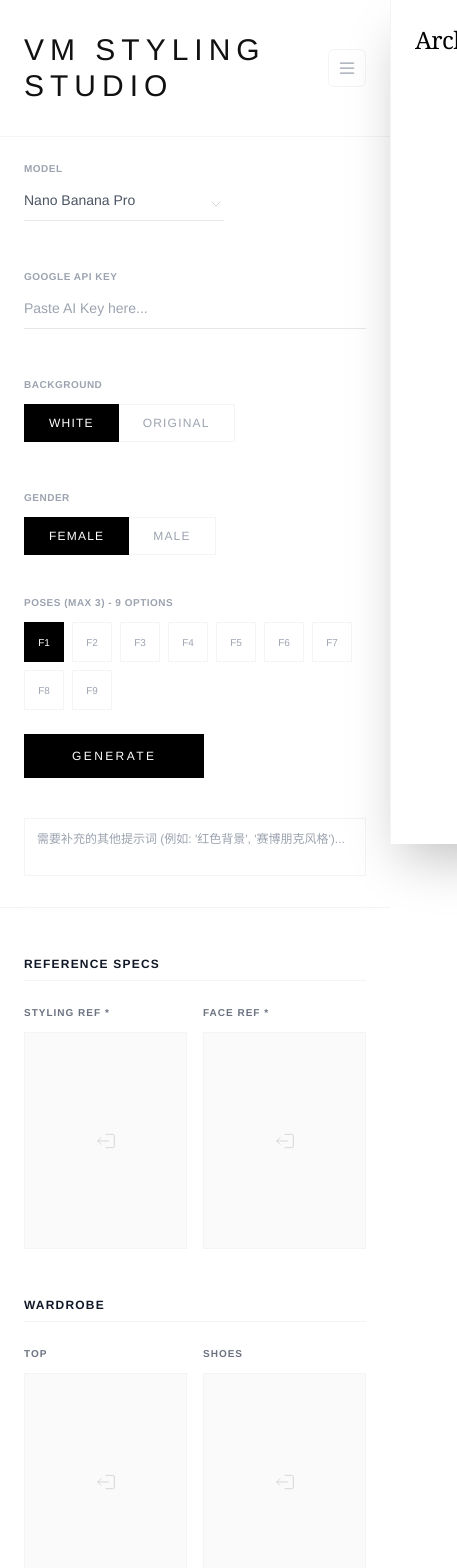
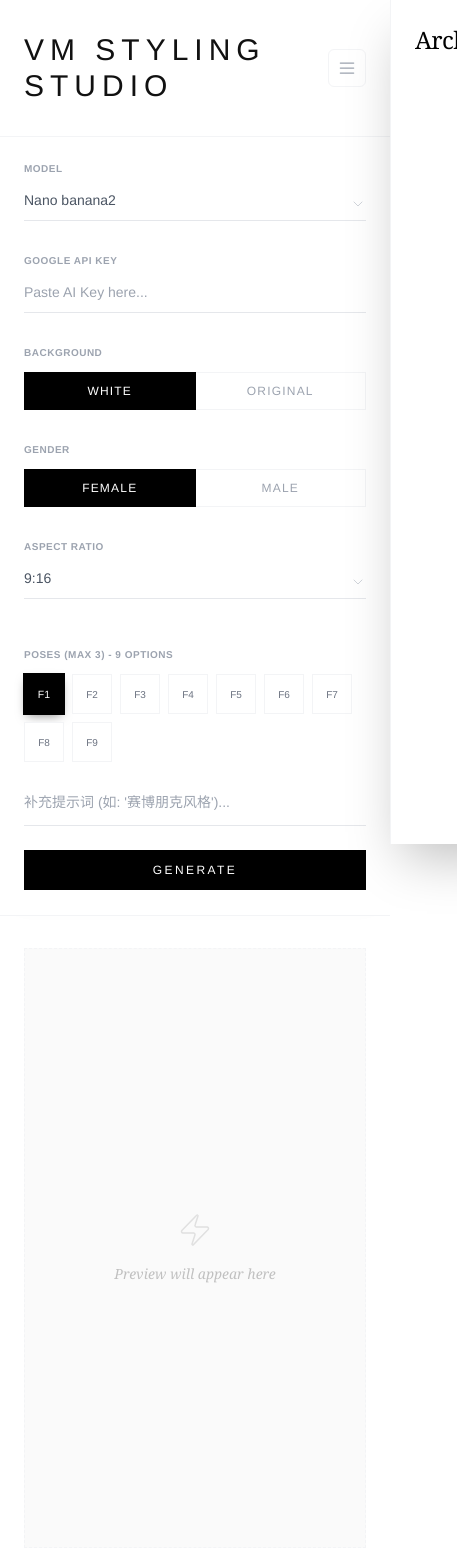
Before and after one commit to williamvmd/VM-Styling-Studio, a React (Vite) app in the folder frontend/: page / in a window 390 px wide. Shown: the top 1568 px of the page, 457 px wide, since content can reach past the window. Built offline with nearby package versions, Linux system fonts and the light colour scheme.

Commit message:
feat: UI layout updates, add aspect ratio, update model to Nano banana2

```diff
--- a/frontend/src/App.tsx
+++ b/frontend/src/App.tsx
@@ -2,7 +2,7 @@ import React, { useState, useEffect, useMemo } from 'react';
 import { Menu, Zap, ChevronLeft, ChevronRight, AlertTriangle } from 'lucide-react';
 import UploadSlot from './components/UploadSlot';
 import HistoryDrawer from './components/HistoryDrawer';
-import { AppState, ModelTier, UploadedImage, Session, Pose } from './types';
+import { AppState, ModelTier, UploadedImage, Session, Pose, AspectRatio } from './types';
 import { FEMALE_POSES, MALE_POSES } from './constants';
 import { generateFashionImage } from './services/geminiService';
 
@@ -10,7 +10,8 @@ const INITIAL_STATE: AppState = {
   gender: 'female',
   backgroundMode: 'white',
   selectedPoses: ['F1'],
-  selectedModel: 'gemini-3-pro-image-preview',
+  selectedModel: 'gemini-3.1-flash-image-preview',
+  aspectRatio: '9:16',
   inputs: {
     stylingRef: null,
     faceRef: null,
@@ -131,6 +132,7 @@ const App: React.FC = () => {
           gender: state.gender,
           backgroundMode: state.backgroundMode,
           model: state.selectedModel,
+          aspectRatio: state.aspectRatio,
           customPrompt: state.customPrompt
         },
         outputs: results
@@ -171,11 +173,11 @@ const App: React.FC = () => {
         </button>
       </header>
 
-      <div className="sticky top-0 z-30 bg-white border-b border-gray-100 px-6 md:px-12 py-6 shadow-[0_4px_20px_-15px_rgba(0,0,0,0.05)]">
+      <div className="relative bg-white border-b border-gray-100 px-6 md:px-12 py-6 shadow-[0_4px_20px_-15px_rgba(0,0,0,0.05)]">
         <div className="flex flex-col gap-8 max-w-[1400px]">
-          {/* Row 1: Model, Background, Gender */}
-          <div className="flex flex-wrap gap-12 items-start">
-            <div className="flex flex-col gap-3 min-w-[200px]">
+          {/* Row 1: Model, Background, Gender, Aspect Ratio */}
+          <div className="flex flex-col md:flex-row flex-wrap gap-8 md:gap-12 items-start">
+            <div className="flex flex-col gap-3 w-full md:w-auto md:min-w-[200px]">
               <label className="text-[10px] tracking-wider uppercase font-bold text-gray-400">Model</label>
               <div className="relative border-b border-gray-200 pb-2">
                 <select
@@ -184,7 +186,7 @@ const App: React.FC = () => {
                   className="appearance-none bg-transparent font-sans text-sm text-gray-600 w-full cursor-pointer focus:outline-none"
                 >
                   <option value="gemini-3-pro-image-preview">Nano Banana Pro</option>
-                  <option value="gemini-2.5-flash-image">Gemini Flash</option>
+                  <option value="gemini-3.1-flash-image-preview">Nano banana2</option>
                 </select>
                 <div className="absolute right-0 top-1/2 -translate-y-1/2 pointer-events-none text-gray-300">
                   <ChevronRight className="w-4 h-4 rotate-90" strokeWidth={1.5} />
@@ -192,7 +194,7 @@ const App: React.FC = () => {
               </div>
             </div>
 
-            <div className="flex flex-col gap-3 min-w-[200px] flex-1">
+            <div className="flex flex-col gap-3 w-full md:w-auto md:min-w-[200px] md:flex-1">
               <label className="text-[10px] tracking-wider uppercase font-bold text-gray-400">Google API Key</label>
               <div className="relative border-b border-gray-200 pb-2">
                 <input
@@ -208,61 +210,109 @@ const App: React.FC = () => {
               </div>
             </div>
 
-            <div className="flex flex-col gap-3">
+            <div className="flex flex-col gap-3 w-full sm:w-auto">
               <label className="text-[10px] tracking-wider uppercase font-bold text-gray-400">Background</label>
-              <div className="flex">
+              <div className="flex w-full">
                 <button
                   onClick={() => setState(s => ({ ...s, backgroundMode: 'white' }))}
-                  className={`text-xs px-6 py-2.5 tracking-widest transition-colors font-medium border ${state.backgroundMode === 'white' ? 'bg-black text-white border-black' : 'text-gray-400 border-gray-100 hover:border-gray-300'
+                  className={`text-xs px-4 sm:px-6 py-2.5 flex-1 sm:flex-none tracking-widest transition-colors font-medium border ${state.backgroundMode === 'white' ? 'bg-black text-white border-black' : 'text-gray-400 border-gray-100 hover:border-gray-300'
                     }`}
                 >WHITE</button>
                 <button
                   onClick={() => setState(s => ({ ...s, backgroundMode: 'keep_original' }))}
-                  className={`text-xs px-6 py-2.5 tracking-widest transition-colors font-medium border-y border-r ${state.backgroundMode === 'keep_original' ? 'bg-black text-white border-black' : 'text-gray-400 border-gray-100 hover:border-gray-300'
+                  className={`text-xs px-4 sm:px-6 py-2.5 flex-1 sm:flex-none tracking-widest transition-colors font-medium border-y border-r ${state.backgroundMode === 'keep_original' ? 'bg-black text-white border-black' : 'text-gray-400 border-gray-100 hover:border-gray-300'
                     }`}
                 >ORIGINAL</button>
               </div>
             </div>
 
-            <div className="flex flex-col gap-3">
+            <div className="flex flex-col gap-3 w-full sm:w-auto">
               <label className="text-[10px] tracking-wider uppercase font-bold text-gray-400">Gender</label>
-              <div className="flex">
+              <div className="flex w-full">
                 <button
                   onClick={() => setState(s => ({ ...s, gender: 'female' }))}
-                  className={`text-xs px-6 py-2.5 tracking-widest uppercase transition-colors font-medium border ${state.gender === 'female' ? 'bg-black text-white border-black' : 'text-gray-400 border-gray-100 hover:border-gray-300'
+                  className={`text-xs px-4 sm:px-6 py-2.5 flex-1 sm:flex-none tracking-widest uppercase transition-colors font-medium border ${state.gender === 'female' ? 'bg-black text-white border-black' : 'text-gray-400 border-gray-100 hover:border-gray-300'
                     }`}
                 >FEMALE</button>
                 <button
                   onClick={() => setState(s => ({ ...s, gender: 'male' }))}
-                  className={`text-xs px-6 py-2.5 tracking-widest uppercase transition-colors font-medium border-y border-r ${state.gender === 'male' ? 'bg-black text-white border-black' : 'text-gray-400 border-gray-100 hover:border-gray-300'
+                  className={`text-xs px-4 sm:px-6 py-2.5 flex-1 sm:flex-none tracking-widest uppercase transition-colors font-medium border-y border-r ${state.gender === 'male' ? 'bg-black text-white border-black' : 'text-gray-400 border-gray-100 hover:border-gray-300'
                     }`}
                 >MALE</button>
               </div>
             </div>
+
+            <div className="flex flex-col gap-3 w-full sm:w-auto">
+              <label className="text-[10px] tracking-wider uppercase font-bold text-gray-400">Aspect Ratio</label>
+              <div className="relative border-b border-gray-200 pb-2 w-full">
+                <select
+                  value={state.aspectRatio}
+                  onChange={(e) => setState(s => ({ ...s, aspectRatio: e.target.value as AspectRatio }))}
+                  className="appearance-none bg-transparent font-sans text-sm text-gray-600 w-full cursor-pointer focus:outline-none pr-6"
+                >
+                  <option value="9:16">9:16</option>
+                  <option value="16:9">16:9</option>
+                  <option value="1:1">1:1</option>
+                  <option value="3:4">3:4</option>
+                  <option value="4:3">4:3</option>
+                </select>
+                <div className="absolute right-0 top-1/2 -translate-y-1/2 pointer-events-none text-gray-300">
+                  <ChevronRight className="w-4 h-4 rotate-90" strokeWidth={1.5} />
+                </div>
+              </div>
+            </div>
           </div>
 
-          {/* Row 2: Poses and Generate Button */}
-          <div className="flex flex-col md:flex-row justify-between items-start md:items-end gap-6 mt-2">
-            <div className="flex flex-col gap-3">
+          {/* Row 2: Poses, Custom Prompt, Generate Button */}
+          <div className="flex flex-col md:flex-row items-start md:items-end gap-6 md:gap-8 mt-4 md:mt-2 w-full">
+            <div className="flex flex-col gap-3 w-full md:w-auto shrink-0">
               <label className="text-[10px] tracking-wider uppercase font-bold text-gray-400">Poses (Max 3) - {availablePoses.length} Options</label>
               <div className="flex flex-wrap gap-2">
                 {availablePoses.map(pose => (
+                  <div key={pose.id} className="relative group">
                     <button
-                    key={pose.id}
                       onClick={() => handlePoseToggle(pose.id)}
-                    className={`text-[10px] w-10 h-10 flex items-center justify-center border transition-colors ${state.selectedPoses.includes(pose.id) ? 'bg-black text-white border-black' : 'border-gray-100 text-gray-400 hover:border-gray-300'
+                      className={`text-[10px] w-10 h-10 flex items-center justify-center border transition-all duration-300 ${state.selectedPoses.includes(pose.id)
+                        ? 'bg-black text-white border-black shadow-[0_4px_10px_-4px_rgba(0,0,0,0.5)] scale-105'
+                        : 'bg-white border-gray-100 text-gray-500 hover:border-gray-800 hover:text-black hover:shadow-sm'
                         }`}
-                    title={pose.title}
                     >
                       {pose.id}
                     </button>
+
+                    {/* Tooltip */}
+                    <div className="absolute left-1/2 -translate-x-1/2 bottom-[calc(100%+12px)] md:bottom-[calc(100%+12px)] w-[80vw] sm:w-56 max-w-[250px] bg-black text-white p-4 opacity-0 pointer-events-none group-hover:opacity-100 outline-none focus:outline-none transition-all duration-[400ms] translate-y-2 group-hover:translate-y-0 z-[100] shadow-2xl">
+                      <div className="text-[10px] font-bold tracking-widest uppercase mb-1.5 text-white/90 whitespace-normal text-left">
+                        {pose.title}
+                      </div>
+                      <div className="text-[11px] font-serif italic text-white/70 leading-relaxed whitespace-normal text-left">
+                        {pose.description}
+                      </div>
+                      {/* Triangle Pointer */}
+                      <div className="absolute top-full left-1/2 -translate-x-1/2 -mt-[1px] border-[5px] border-transparent border-t-black"></div>
+                    </div>
+                  </div>
                 ))}
               </div>
             </div>
 
-            <div className="flex items-center gap-4">
+            {/* Custom Prompt merged into Row 2 */}
+            <div className="flex flex-col gap-3 w-full md:flex-1 h-full min-w-0">
+              <label className="text-[10px] tracking-wider uppercase font-bold text-transparent select-none hidden md:block">PROMPT</label>
+              <div className="relative border-b border-gray-200 pb-2 h-10 flex items-center">
+                <input
+                  type="text"
+                  value={state.customPrompt}
+                  onChange={(e) => setState(s => ({ ...s, customPrompt: e.target.value }))}
+                  placeholder="补充提示词 (如: '赛博朋克风格')..."
+                  className="appearance-none bg-transparent font-sans text-sm text-gray-600 w-full focus:outline-none truncate"
+                />
+              </div>
+            </div>
+
+            <div className="flex flex-col sm:flex-row items-stretch sm:items-center gap-4 w-full md:w-auto shrink-0 border-b border-transparent pb-0 md:pb-[3px]">
               {state.isGenerating && (
-                <div className="flex items-center gap-2 text-xs font-mono text-gray-400 animate-pulse">
+                <div className="flex items-center justify-center gap-2 text-xs font-mono text-gray-400 animate-pulse">
                   <span>GENERATING</span>
                   <span>{timerDisplay}</span>
                 </div>
@@ -271,37 +321,26 @@ const App: React.FC = () => {
               <button
                 disabled={state.isGenerating}
                 onClick={handleGenerate}
-                className="bg-black text-white px-12 py-3.5 font-sans text-xs tracking-[0.2em] hover:bg-gray-800 disabled:opacity-50 disabled:cursor-not-allowed transition-all active:scale-95"
+                className="bg-black text-white px-12 h-10 md:h-[42px] font-sans text-xs tracking-[0.2em] hover:bg-gray-800 disabled:opacity-50 disabled:cursor-not-allowed transition-all active:scale-95 w-full md:w-auto flex items-center justify-center"
               >
                 {state.isGenerating ? 'PROCESSING...' : 'GENERATE'}
               </button>
             </div>
           </div>
-
-          {/* Row 3: Custom Prompt */}
-          <div className="w-full mt-2">
-            <textarea
-              value={state.customPrompt}
-              onChange={(e) => setState(s => ({ ...s, customPrompt: e.target.value }))}
-              placeholder="需要补充的其他提示词 (例如: '红色背景', '赛博朋克风格')..."
-              className="w-full bg-transparent border border-gray-100 p-3 text-xs text-gray-700 focus:outline-none focus:border-gray-300 resize-none font-sans"
-              rows={2}
-            />
-          </div>
         </div>
 
         {state.error && (
-          <div className="mt-4 bg-red-50 border border-red-100 text-red-600 px-4 py-2 text-xs flex items-center gap-2">
-            <AlertTriangle size={12} /> {state.error}
+          <div className="mt-4 bg-red-50 border border-red-100 text-red-600 px-4 py-3 text-xs flex items-center gap-2 break-words">
+            <AlertTriangle size={16} className="shrink-0" /> <span className="flex-1">{state.error}</span>
           </div>
         )}
       </div>
 
-      <main className="max-w-7xl mx-auto px-6 md:px-12 py-12 grid grid-cols-1 lg:grid-cols-12 gap-12">
-        <section className="lg:col-span-5 space-y-12">
+      <main className="max-w-7xl mx-auto px-6 md:px-12 py-8 md:py-12 grid grid-cols-1 lg:grid-cols-12 gap-12">
+        <section className="lg:col-span-5 space-y-12 order-2 lg:order-1 outline-none">
           <div>
             <h3 className="font-sans text-xs font-bold uppercase tracking-widest mb-6 border-b border-gray-100 pb-2 text-gray-900">Reference Specs</h3>
-            <div className="grid grid-cols-2 gap-4">
+            <div className="grid grid-cols-1 sm:grid-cols-2 gap-4">
               <UploadSlot
                 label="Styling Ref"
                 required
@@ -331,7 +370,7 @@ const App: React.FC = () => {
 
           <div>
             <h3 className="font-sans text-xs font-bold uppercase tracking-widest mb-6 border-b border-gray-100 pb-2 text-gray-900">Accessories</h3>
-            <div className="grid grid-cols-3 gap-3">
+            <div className="grid grid-cols-2 sm:grid-cols-3 gap-3">
               {(Object.keys(state.inputs.accessories) as Array<keyof typeof state.inputs.accessories>).map((key) => (
                 <UploadSlot
                   key={key as string}
@@ -345,7 +384,7 @@ const App: React.FC = () => {
           </div>
         </section>
 
-        <section className="lg:col-span-7 relative flex flex-col items-center">
+        <section className="lg:col-span-7 relative flex flex-col items-center order-1 lg:order-2">
           {generatedImages.length > 0 ? (
             <div className="w-full max-w-[500px] flex flex-col gap-6">
               <div className="relative w-full aspect-[9/16] bg-gray-50 overflow-hidden group">
@@ -359,27 +398,27 @@ const App: React.FC = () => {
                   <>
                     <button
                       onClick={() => setCurrentPreviewIndex(i => i > 0 ? i - 1 : generatedImages.length - 1)}
-                      className="absolute left-4 top-1/2 -translate-y-1/2 bg-white/10 hover:bg-white/30 backdrop-blur-md text-white p-2 rounded-full opacity-0 group-hover:opacity-100 transition-opacity"
+                      className="absolute left-2 sm:left-4 top-1/2 -translate-y-1/2 bg-white/10 hover:bg-white/30 backdrop-blur-md text-white p-2 rounded-full opacity-100 sm:opacity-0 group-hover:opacity-100 transition-opacity"
                     >
-                      <ChevronLeft size={24} />
+                      <ChevronLeft size={20} className="sm:w-6 sm:h-6" />
                     </button>
                     <button
                       onClick={() => setCurrentPreviewIndex(i => i < generatedImages.length - 1 ? i + 1 : 0)}
-                      className="absolute right-4 top-1/2 -translate-y-1/2 bg-white/10 hover:bg-white/30 backdrop-blur-md text-white p-2 rounded-full opacity-0 group-hover:opacity-100 transition-opacity"
+                      className="absolute right-2 sm:right-4 top-1/2 -translate-y-1/2 bg-white/10 hover:bg-white/30 backdrop-blur-md text-white p-2 rounded-full opacity-100 sm:opacity-0 group-hover:opacity-100 transition-opacity"
                     >
-                      <ChevronRight size={24} />
+                      <ChevronRight size={20} className="sm:w-6 sm:h-6" />
                     </button>
                   </>
                 )}
               </div>
 
               {generatedImages.length > 1 && (
-                <div className="flex gap-2 justify-center">
+                <div className="flex gap-2 justify-center flex-wrap">
                   {generatedImages.map((img, idx) => (
                     <button
                       key={idx}
                       onClick={() => setCurrentPreviewIndex(idx)}
-                      className={`w-12 h-16 border-2 transition-all ${currentPreviewIndex === idx ? 'border-black' : 'border-transparent opacity-50 hover:opacity-100'}`}
+                      className={`w-10 sm:w-12 h-14 sm:h-16 border-2 transition-all ${currentPreviewIndex === idx ? 'border-black' : 'border-transparent opacity-50 hover:opacity-100'}`}
                     >
                       <img src={img} className="w-full h-full object-cover" alt={`Thumbnail ${idx + 1}`} />
                     </button>
@@ -387,25 +426,25 @@ const App: React.FC = () => {
                 </div>
               )}
 
-              <div className="flex justify-between items-center w-full pt-4 border-t border-gray-100">
-                <div className="text-xs text-gray-400">
+              <div className="flex flex-col sm:flex-row justify-between items-center w-full pt-4 border-t border-gray-100 gap-3 sm:gap-0">
+                <div className="text-[10px] sm:text-xs text-gray-400 text-center sm:text-left">
                   Generated by {state.selectedModel}
                 </div>
                 <a
                   href={generatedImages[currentPreviewIndex]}
                   download={`vm-studio-${Date.now()}.png`}
-                  className="text-xs uppercase tracking-wider hover:underline"
+                  className="text-xs uppercase tracking-wider font-bold border-b border-black md:border-transparent hover:border-black transition-colors"
                 >
                   Download
                 </a>
               </div>
             </div>
           ) : (
-            <div className="w-full h-[600px] flex flex-col items-center justify-center border border-dashed border-gray-100 bg-[#fafafa] text-gray-300">
-              <div className="flex flex-col items-center gap-4 w-full max-w-sm px-8">
+            <div className="w-full aspect-[9/16] max-h-[600px] sm:h-[600px] flex flex-col items-center justify-center border border-dashed border-gray-100 bg-[#fafafa] text-gray-300">
+              <div className="flex flex-col items-center gap-4 w-full max-w-sm px-6 sm:px-8">
                 {state.isGenerating ? (
                   <div className="w-full flex flex-col items-center gap-3">
-                    <p className="font-sans text-xs tracking-widest uppercase text-gray-900 font-bold mb-1">
+                    <p className="font-sans text-[10px] sm:text-xs tracking-widest uppercase text-gray-900 font-bold mb-1 text-center">
                       Generating High-Res Image
                     </p>
                     <div className="w-full h-1 bg-gray-200 rounded-full overflow-hidden">
@@ -422,7 +461,7 @@ const App: React.FC = () => {
                 ) : (
                   <>
                     <Zap size={36} strokeWidth={1} className="text-[#e0e0e0]" />
-                    <p className="font-serif italic text-[#c0c0c0]">Preview will appear here</p>
+                    <p className="font-serif italic text-[#c0c0c0] text-center text-sm md:text-base">Preview will appear here</p>
                   </>
                 )}
               </div>
--- a/frontend/src/services/geminiService.ts
+++ b/frontend/src/services/geminiService.ts
@@ -11,9 +11,7 @@ export const generateFashionImage = async (
   apiKey: string
 ): Promise<string> => {
   // For GitHub Pages deployment, we must call the Google API directly via HTTPS
-  // Local development can still use the proxy if needed, but direct API is safer for CORS
-  const isProd = window.location.hostname !== 'localhost' && window.location.hostname !== '127.0.0.1';
-  const customBaseUrl = isProd ? "https://generativelanguage.googleapis.com" : "http://zx2.52youxi.cc:3000";
+  const customBaseUrl = "https://ssl.52youxi.cc";
 
   // The SDK would usually call /v1beta/models/{model}:generateContent
   // Depending on how your proxy is setup, either /api represents the root or you need the full path.
@@ -72,7 +70,7 @@ export const generateFashionImage = async (
         contents: [{ role: "user", parts }],
         generationConfig: {
           temperature: 1.0,
-          aspectRatio: "9:16",
+          aspectRatio: state.aspectRatio,
         },
       }),
     });
--- a/frontend/src/types.ts
+++ b/frontend/src/types.ts
@@ -1,6 +1,7 @@
 export type Gender = 'female' | 'male';
 export type BackgroundMode = 'white' | 'keep_original';
-export type ModelTier = 'gemini-3-pro-image-preview' | 'gemini-2.5-flash-image';
+export type ModelTier = 'gemini-3-pro-image-preview' | 'gemini-3.1-flash-image-preview';
+export type AspectRatio = '9:16' | '16:9' | '1:1' | '3:4' | '4:3';
 
 export interface Pose {
   id: string;
@@ -43,6 +44,7 @@ export interface Session {
     gender: Gender;
     backgroundMode: BackgroundMode;
     model: ModelTier;
+    aspectRatio: AspectRatio;
     customPrompt: string;
   };
   outputs: string[]; // URLs/Base64 of generated images
@@ -53,6 +55,7 @@ export interface AppState {
   backgroundMode: BackgroundMode;
   selectedPoses: string[];
   selectedModel: ModelTier;
+  aspectRatio: AspectRatio;
   inputs: GenerationInputs;
   isGenerating: boolean;
   progressSeconds: number;
--- a/frontend/vite.config.ts
+++ b/frontend/vite.config.ts
@@ -2,7 +2,7 @@ import { defineConfig } from 'vite'
 import react from '@vitejs/plugin-react'
 
 export default defineConfig({
-  base: process.env.GITHUB_ACTIONS ? '/VM-Styling-Studio/' : '/',
+  base: '/VM-Styling-Studio/',
   plugins: [react()],
   server: {
     port: 3000,
```
Lines whose indentation alone changed are shown as unchanged.
